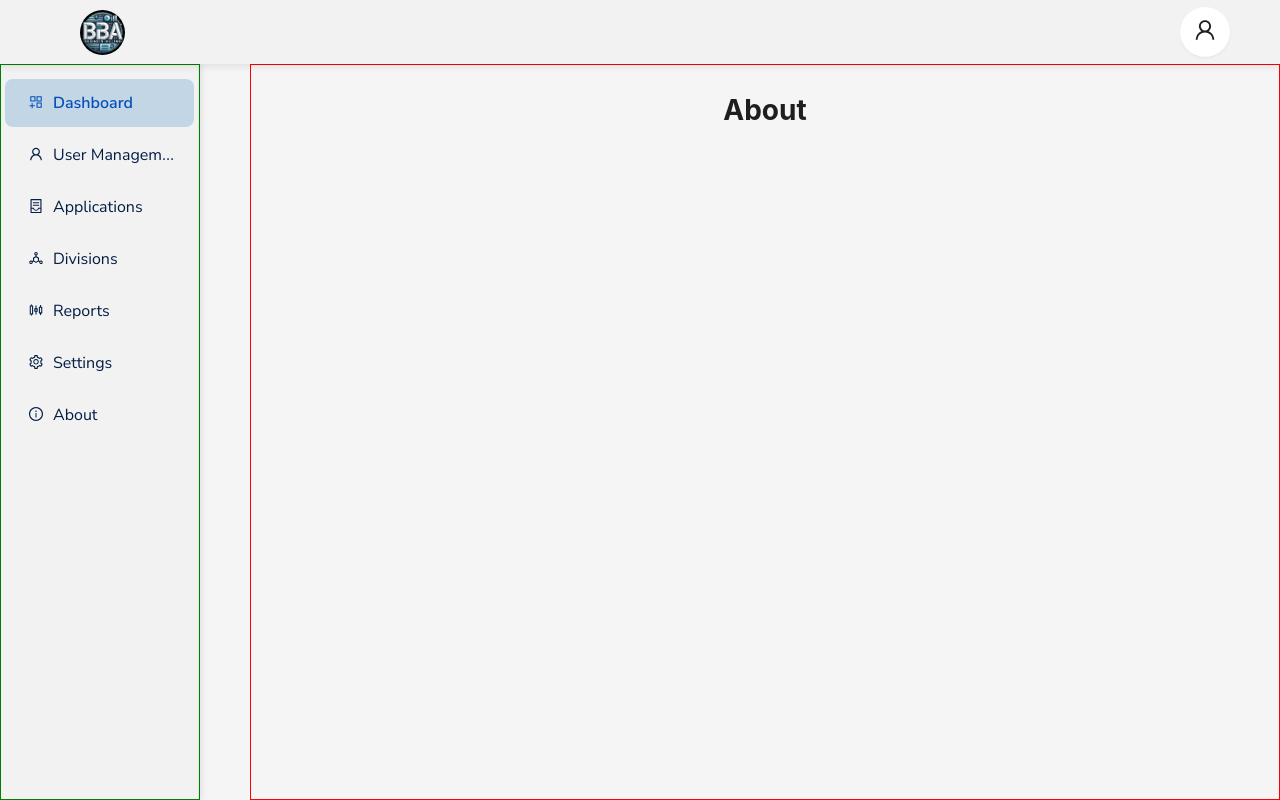
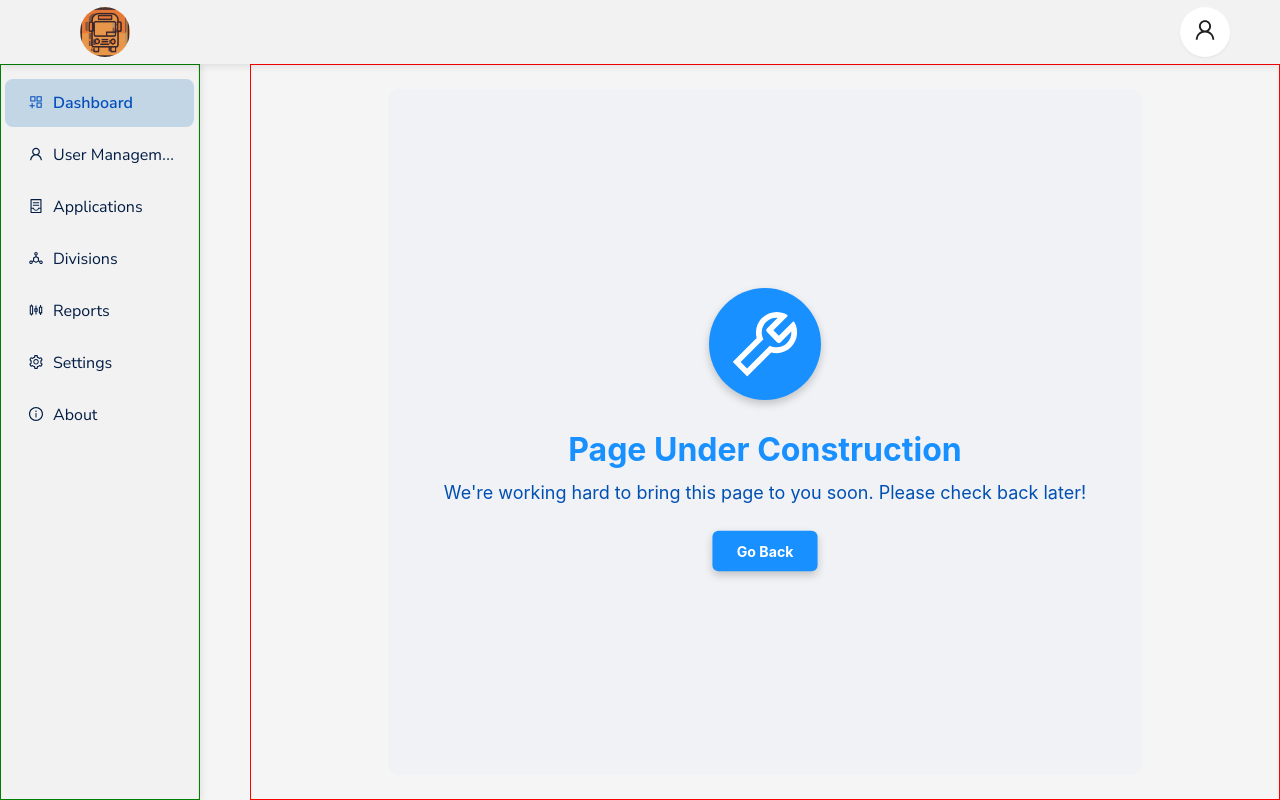
Before and after one commit to Nagarajukasarla/UrbanAccess-admin, a React (Vite) app in the folder client/: page /app/about in a window 1280 px wide. Built offline with nearby package versions, Linux system fonts and the light colour scheme.

Commit message:
iCON, PROFILE Name, under cons page added

```diff
--- /dev/null
+++ b/client/src/assets/css/UnderConstruction.css
@@ -0,0 +1,82 @@
+/* Full container styling */
+.full-container {
+    background: #f0f2f5;
+    height: 100%;
+    display: flex;
+    align-items: center;
+    justify-content: center;
+    padding: 24px;
+    border-radius: 12px;
+    width: 100%;
+    /* box-shadow: 0 4px 12px rgba(0, 0, 0, 0.1); */
+}
+
+/* Icon container and animation */
+.icon-container {
+    display: flex;
+    justify-content: center;
+    align-items: center;
+}
+
+.animated-icon {
+    font-size: 72px;
+    color: #fff; /* Keeping the icon color unchanged */
+    background: #1890ff; /* Keeping the icon background unchanged */
+    border-radius: 50%;
+    padding: 20px;
+    box-shadow: 0 4px 8px rgba(0, 0, 0, 0.2);
+    animation: float 3s ease-in-out infinite;
+}
+
+@keyframes float {
+    0%, 100% {
+        transform: translateY(0);
+    }
+    50% {
+        transform: translateY(-20px);
+    }
+}
+
+/* Title and subtitle styling */
+.title-text {
+    color: #1890ff;
+    font-size: 32px;
+    font-weight: bold;
+    animation: fadeIn 2s ease-in-out;
+}
+
+.subtitle-text {
+    color: #0050b3;
+    font-size: 18px;
+    animation: fadeIn 3s ease-in-out;
+}
+
+@keyframes fadeIn {
+    0% {
+        opacity: 0;
+    }
+    100% {
+        opacity: 1;
+    }
+}
+
+/* Button styling and animation */
+.animated-button {
+    background: #1890ff;
+    color: #fff;
+    border: none;
+    font-weight: bold;
+    padding: 0 24px;
+    height: 40px;
+    box-shadow: 0 4px 8px rgba(0, 0, 0, 0.2);
+    animation: pulse 2s infinite;
+}
+
+@keyframes pulse {
+    0%, 100% {
+        transform: scale(1);
+    }
+    50% {
+        transform: scale(1.05);
+    }
+}
--- a/client/src/assets/css/appHeader.css
+++ b/client/src/assets/css/appHeader.css
@@ -12,8 +12,8 @@
 }
 
 .logo {
-    width: 45px;
-    height: 45px;
+    width: 50px;
+    height: 50px;
     border-radius: 50px;
 }
 
--- a/client/src/pages/About.tsx
+++ b/client/src/pages/About.tsx
@@ -1,9 +1,11 @@
 import React from "react";
+import UnderConstruction from "./UnderConstruction";
 
 const About: React.FC = () => {
     return (
         <div>
-            <h1>About</h1>
+            {/* <h1>About</h1> */}
+            <UnderConstruction/>
         </div>
     );
 }
--- a/client/src/pages/Reports.tsx
+++ b/client/src/pages/Reports.tsx
@@ -1,10 +1,11 @@
 import React from "react";
+import UnderConstruction from "./UnderConstruction";
 
 
 const Reports: React.FC = () => {
     return (
         <div>
-            <h1>Reports</h1>
+            <UnderConstruction/>
         </div>
     );
 };
--- a/client/src/pages/Settings.tsx
+++ b/client/src/pages/Settings.tsx
@@ -1,9 +1,11 @@
 import React from "react";
+import UnderConstruction from "./UnderConstruction";
 
 const Settings: React.FC = () => {
     return (
         <div>
-            <h1>Settings</h1>
+            {/* <h1>Settings</h1> */}
+            <UnderConstruction/>
         </div>
     );
 };
--- /dev/null
+++ b/client/src/pages/UnderConstruction.tsx
@@ -0,0 +1,39 @@
+import React from "react";
+import { Result, Button } from "antd";
+import { ToolOutlined } from "@ant-design/icons";
+import "../assets/css/UnderConstruction.css"; // Create this CSS file for animations
+
+const UnderConstruction: React.FC = () => {
+    return (
+        <div className="full-container">
+            <Result
+                icon={
+                    <div className="icon-container">
+                        <ToolOutlined className="animated-icon" />
+                    </div>
+                }
+                title={
+                    <span className="title-text">
+                        Page Under Construction
+                    </span>
+                }
+                subTitle={
+                    <span className="subtitle-text">
+                        We're working hard to bring this page to you soon. Please check back later!
+                    </span>
+                }
+                extra={
+                    <Button
+                        type="primary"
+                        onClick={() => window.history.back()}
+                        className="animated-button"
+                    >
+                        Go Back
+                    </Button>
+                }
+            />
+        </div>
+    );
+};
+
+export default UnderConstruction;
--- a/client/src/pages/UserManagement.tsx
+++ b/client/src/pages/UserManagement.tsx
@@ -1,9 +1,11 @@
 import React from "react";
+import UnderConstruction from "./UnderConstruction";
 
 export const UserManagement: React.FC = () => {
     return (
         <div>
-            <h1>User Management</h1>
+            {/* <h1>User Management</h1> */}
+            <UnderConstruction/>
         </div>
     );
 };
```
Also changed, not shown: client/src/components/feature/MiniProfileView.tsx (+6 -1 lines), client/src/assets/img/logo.jpg.
